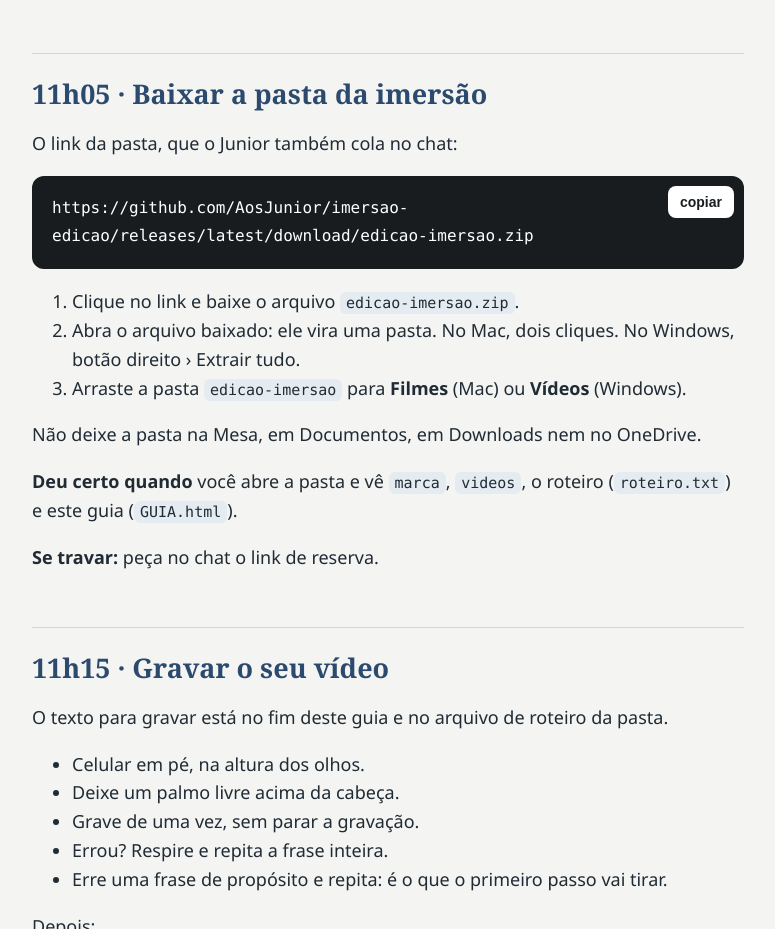
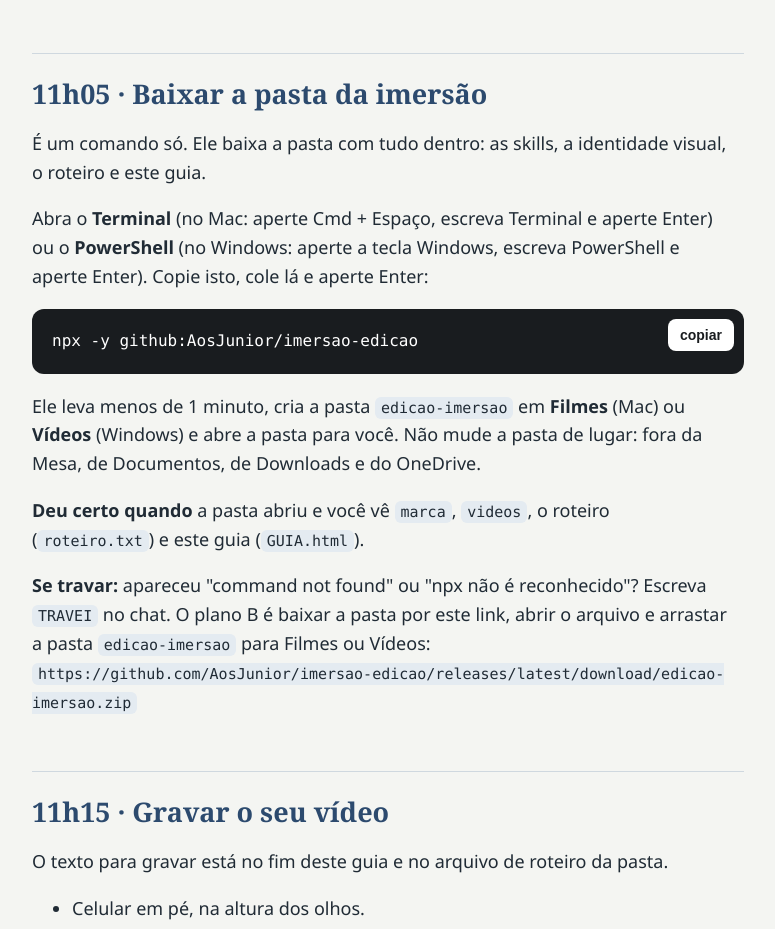
Before and after one commit to AosJunior/imersao-edicao, a website: page GUIA.html in a window 1280 px wide. Shown: the part 1350-2279 px from the top of the page, without its empty margins (252-1027 px from the left). Drawn offline with Linux system fonts and the light colour scheme.

Commit message:
Guia com o comando npx; o instalador preserva a marca e o CLAUDE.md que já existem
Co-Authored-By: Claude Fable 5.2 <noreply@anthropic.com>
Claude-Session: https://claude.ai/code/session_013FxgTi4z57hnZg6kbaU4ox

```diff
--- a/GUIA.html
+++ b/GUIA.html
@@ -70,17 +70,17 @@ duas primeiras (corta e depois corrige a cor), o <code>/inserir</code> faz a ter
 <p><strong>Se travar:</strong> deixe o download terminando e continue assistindo. Você só vai precisar do Claude às 11h27.</p>
 <hr />
 <h2>11h05 · Baixar a pasta da imersão</h2>
-<p>O link da pasta, que o Junior também cola no chat:</p>
-<div class="copiar"><pre><code>https://github.com/AosJunior/imersao-edicao/releases/latest/download/edicao-imersao.zip
+<p>É um comando só. Ele baixa a pasta com tudo dentro: as skills, a identidade visual, o roteiro e este guia.</p>
+<p>Abra o <strong>Terminal</strong> (no Mac: aperte Cmd + Espaço, escreva Terminal e aperte Enter) ou o <strong>PowerShell</strong> (no Windows:
+aperte a tecla Windows, escreva PowerShell e aperte Enter). Copie isto, cole lá e aperte Enter:</p>
+<div class="copiar"><pre><code>npx -y github:AosJunior/imersao-edicao
 </code></pre><button type="button">copiar</button></div>
-<ol>
-<li>Clique no link e baixe o arquivo <code>edicao-imersao.zip</code>.</li>
-<li>Abra o arquivo baixado: ele vira uma pasta. No Mac, dois cliques. No Windows, botão direito › Extrair tudo.</li>
-<li>Arraste a pasta <code>edicao-imersao</code> para <strong>Filmes</strong> (Mac) ou <strong>Vídeos</strong> (Windows).</li>
-</ol>
-<p>Não deixe a pasta na Mesa, em Documentos, em Downloads nem no OneDrive.</p>
-<p><strong>Deu certo quando</strong> você abre a pasta e vê <code>marca</code>, <code>videos</code>, o roteiro (<code>roteiro.txt</code>) e este guia (<code>GUIA.html</code>).</p>
-<p><strong>Se travar:</strong> peça no chat o link de reserva.</p>
+<p>Ele leva menos de 1 minuto, cria a pasta <code>edicao-imersao</code> em <strong>Filmes</strong> (Mac) ou <strong>Vídeos</strong> (Windows) e abre a pasta
+para você. Não mude a pasta de lugar: fora da Mesa, de Documentos, de Downloads e do OneDrive.</p>
+<p><strong>Deu certo quando</strong> a pasta abriu e você vê <code>marca</code>, <code>videos</code>, o roteiro (<code>roteiro.txt</code>) e este guia (<code>GUIA.html</code>).</p>
+<p><strong>Se travar:</strong> apareceu "command not found" ou "npx não é reconhecido"? Escreva <code>TRAVEI</code> no chat. O plano B é baixar a
+pasta por este link, abrir o arquivo e arrastar a pasta <code>edicao-imersao</code> para Filmes ou Vídeos:
+<code>https://github.com/AosJunior/imersao-edicao/releases/latest/download/edicao-imersao.zip</code></p>
 <hr />
 <h2>11h15 · Gravar o seu vídeo</h2>
 <p>O texto para gravar está no fim deste guia e no arquivo de roteiro da pasta.</p>
```
Also changed, not shown: GUIA.md (+11 -9 lines), bin/instalar.mjs (+10 -4 lines), README.md.
